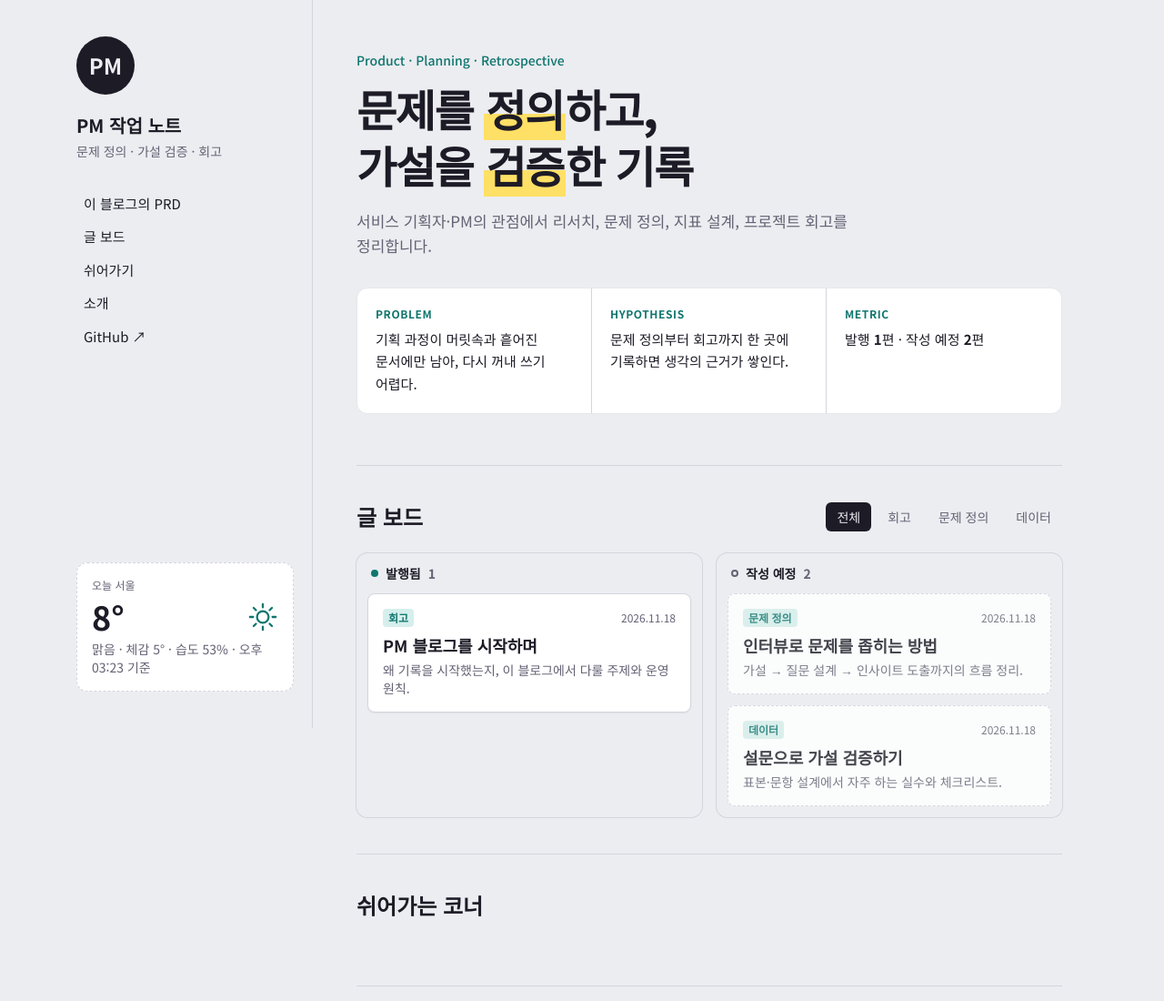
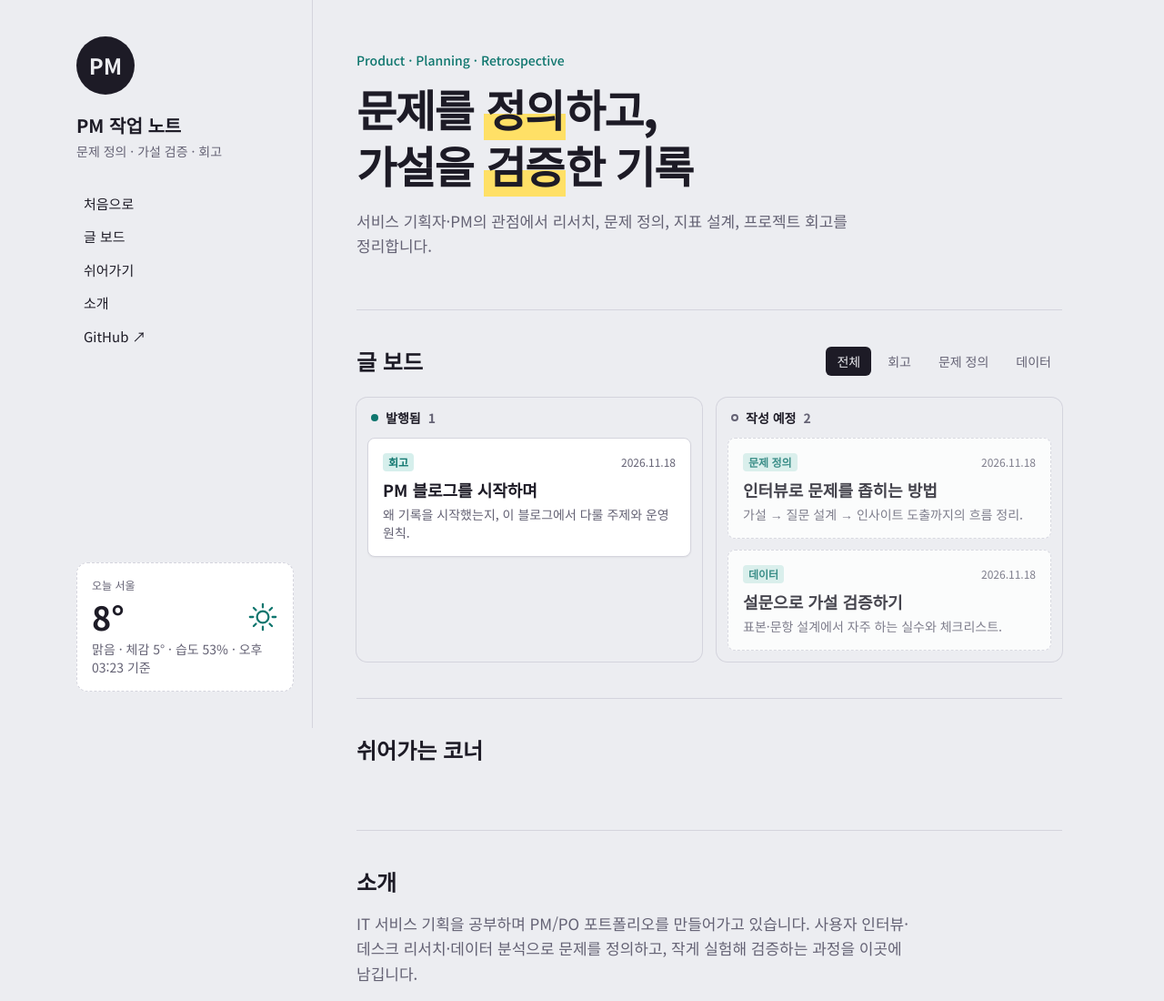
Before and after one commit to summer-kim626/PM-blog, a website: page index.html in a window 1280 px wide. Shown: the top 1100 px of the page at 91% size. Drawn offline with Linux system fonts and the light colour scheme; no server answers.

Commit message:
refactor: 본문 PRD 표(Problem/Hypothesis/Metric) 삭제
- 표와 연결된 지표 스크립트 제거
- 사이드바 메뉴 '이 블로그의 PRD' → '처음으로'(#top)

Co-Authored-By: Claude Opus 5.5 <noreply@anthropic.com>
Claude-Session: https://claude.ai/code/session_01HvEUnoXE8zwWg5qQF2K4dj

```diff
--- a/index.html
+++ b/index.html
@@ -61,7 +61,7 @@ height="0" width="0" style="display:none;visibility:hidden"></iframe></noscript>
 
       <nav aria-label="주요 메뉴">
         <ul class="flex flex-wrap gap-x-5 gap-y-2 text-[15px] lg:flex-col lg:gap-1">
-          <li><a class="rounded-md py-1 hover:text-accent lg:block lg:px-2 lg:hover:bg-accent-soft" href="#prd">이 블로그의 PRD</a></li>
+          <li><a class="rounded-md py-1 hover:text-accent lg:block lg:px-2 lg:hover:bg-accent-soft" href="#top">처음으로</a></li>
           <li><a class="rounded-md py-1 hover:text-accent lg:block lg:px-2 lg:hover:bg-accent-soft" href="#board">글 보드</a></li>
           <li><a class="rounded-md py-1 hover:text-accent lg:block lg:px-2 lg:hover:bg-accent-soft" href="#break">쉬어가기</a></li>
           <li><a class="rounded-md py-1 hover:text-accent lg:block lg:px-2 lg:hover:bg-accent-soft" href="#about">소개</a></li>
@@ -86,27 +86,12 @@ height="0" width="0" style="display:none;visibility:hidden"></iframe></noscript>
   <!-- Main -->
   <main class="min-w-0 px-5 pb-16 lg:px-12">
     <!-- PRD hero -->
-    <section id="prd" class="scroll-mt-6 py-10 lg:py-14">
+    <section id="top" class="scroll-mt-6 py-10 lg:py-14">
       <p class="mb-3 text-sm font-medium text-accent">Product · Planning · Retrospective</p>
       <h1 class="font-display text-[clamp(30px,5vw,48px)] font-black leading-[1.3] tracking-[-0.03em]">
         문제를 <span class="hl">정의</span>하고,<br>가설을 <span class="hl">검증</span>한 기록
       </h1>
       <p class="mt-4 max-w-[36rem] text-[17px] text-muted">서비스 기획자·PM의 관점에서 리서치, 문제 정의, 지표 설계, 프로젝트 회고를 정리합니다.</p>
-
-      <dl class="mt-8 grid overflow-hidden rounded-xl border border-ink/80 bg-surface sm:grid-cols-3">
-        <div class="border-b border-line p-5 sm:border-b-0 sm:border-r">
-          <dt class="mb-2 text-xs font-bold tracking-wider text-accent">PROBLEM</dt>
-          <dd class="text-[15px]">기획 과정이 머릿속과 흩어진 문서에만 남아, 다시 꺼내 쓰기 어렵다.</dd>
-        </div>
-        <div class="border-b border-line p-5 sm:border-b-0 sm:border-r">
-          <dt class="mb-2 text-xs font-bold tracking-wider text-accent">HYPOTHESIS</dt>
-          <dd class="text-[15px]">문제 정의부터 회고까지 한 곳에 기록하면 생각의 근거가 쌓인다.</dd>
-        </div>
-        <div class="p-5">
-          <dt class="mb-2 text-xs font-bold tracking-wider text-accent">METRIC</dt>
-          <dd class="text-[15px]">발행 <b id="m-pub" class="tabular-nums">0</b>편 · 작성 예정 <b id="m-draft" class="tabular-nums">0</b>편</dd>
-        </div>
-      </dl>
     </section>
 
     <!-- Kanban board -->
@@ -216,8 +201,6 @@ height="0" width="0" style="display:none;visibility:hidden"></iframe></noscript>
   }
   $cats.addEventListener("click", e => { const b = e.target.closest("button[data-c]"); if (b) { current = b.dataset.c; render(); } });
   render();
-  document.getElementById("m-pub").textContent = posts.filter(p => p.url !== "#").length;
-  document.getElementById("m-draft").textContent = posts.filter(p => p.url === "#").length;
 
   // ── 공통 도우미 ───────────────────────────────────────────
   // 이미지를 미리 받아본 뒤 성공했을 때만 화면에 넣습니다.
```
Also changed, not shown: assets/tailwind.css.
